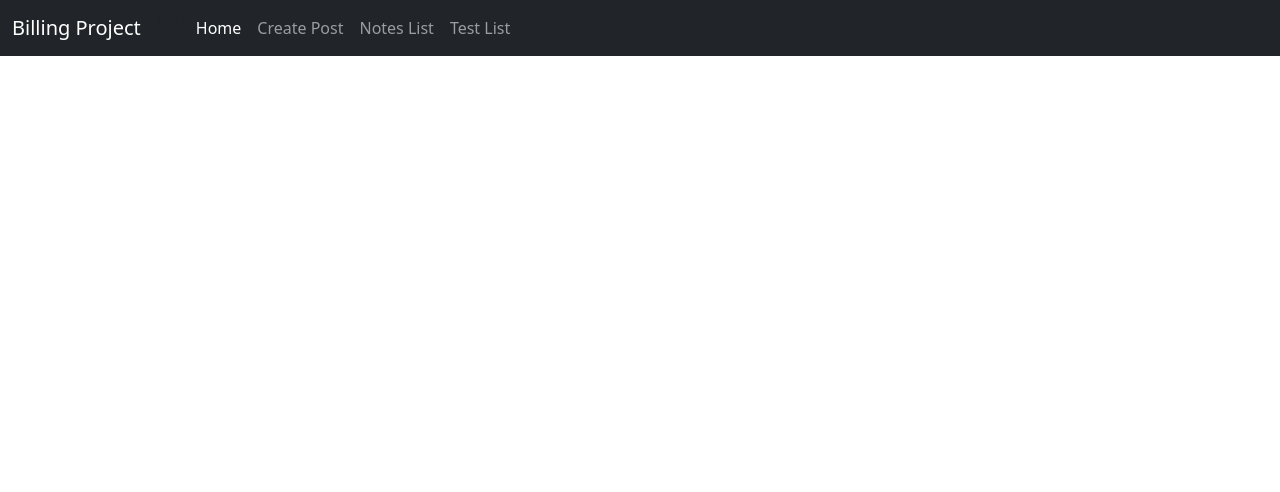
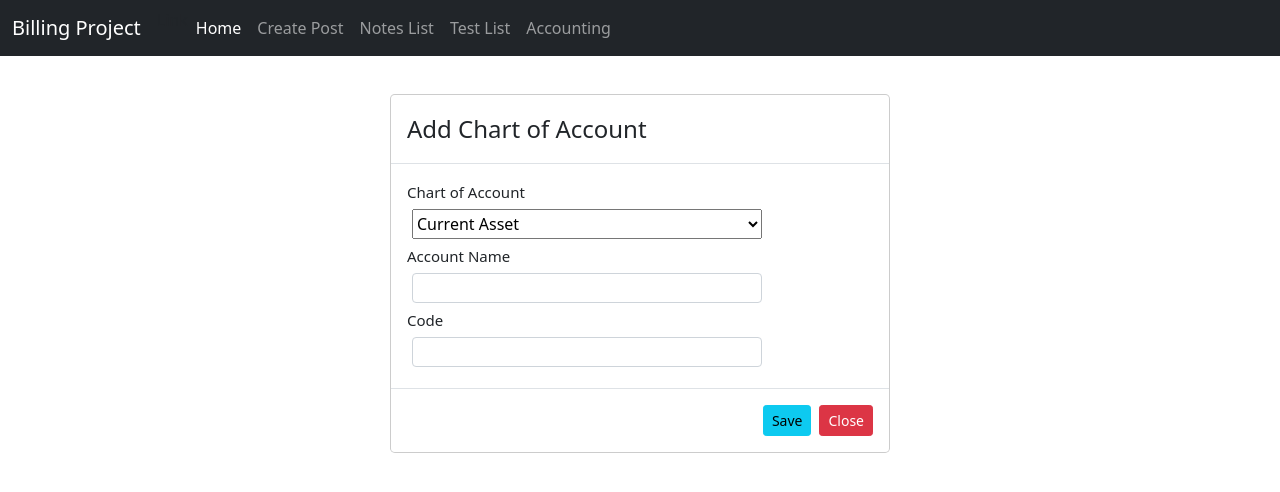
Before and after one commit to joeygracesabusido/django_ldproject, a React (Create React App) app: page /add-chartofaccount in a window 1280 px wide. Shown: the top 492 px of the page. Built offline with nearby package versions, Linux system fonts and the light colour scheme.

Commit message:
Edited 9.23.21 5:13PM

```diff
--- a/package.json
+++ b/package.json
@@ -14,6 +14,7 @@
     "react-dom": "^17.0.2",
     "react-router-dom": "^5.3.0",
     "react-scripts": "4.0.3",
+    "react-select": "^4.3.1",
     "reactstrap": "^8.10.0",
     "web-vitals": "^1.1.2"
   },
--- a/src/App.js
+++ b/src/App.js
@@ -22,6 +22,8 @@ import ListNote from './components/ListNote';
 import EditNotes from './components/EditNotes';
 import Testsearch from './components/Testseacrh';
 
+import Addchartofaccount from './components/Addchartofaccount';
+
 
 
 function App() {
@@ -36,6 +38,7 @@ function App() {
         <Route path="/note-list/" component={ListNote}/>
         <Route path="/note-update/:id" component={EditNotes}/>
         <Route path="/test-list/" component={Testsearch}/>
+        <Route path="/add-chartofaccount/" component={Addchartofaccount}/>
       {/* <div className="app"> */}
 
         {/* <div className="container"> */}
--- /dev/null
+++ b/src/components/Addchartofaccount.js
@@ -0,0 +1,171 @@
+import React, { useState } from 'react';
+import { Link } from 'react-router-dom';
+import Select from 'react-select';
+import axios from 'axios';
+
+
+const options = [
+    { value: 'Current Asset', label: 'Current Asset' },
+    { value: 'Non-Current Asset', label: 'Non-Current Asset' },
+    { value: 'Current Liability', label: 'Current Liability' },
+    { value: 'Non-Current Liability', label: 'Non-Current Liability' },
+    { value: 'Equity', label: 'Equity' },
+    { value: 'Income', label: 'Income' },
+    { value: 'Cost OF Sale Expense', label: 'Cost OF Sale Expense' },
+    { value: 'General and Adminimistrative Expense', label: 'General and Adminimistrative Expense' },
+  ]
+
+const inputStyle = {
+width: '350px',
+display: 'inline-block',
+height: '30px',
+margin: '5px'
+// margin: '0 auto'
+
+};
+
+const labelStyle = {
+width: '150px',
+fontSize: '15px',
+display: 'inline-block'
+
+};
+
+const selectStyle = {
+    width: '50px',
+    fontSize: '11px',
+    display: 'inline-block'
+
+    };
+
+const Addchartofaccount = ({history}) => {
+
+    const [showModal, setshowModal] = useState(true);
+    const [selectOption, setSelectOption] = useState('');
+
+    const [accountname, setAccountname] = useState('');
+    const [code, setCode] = useState('');
+
+    const manageState = () => {
+
+        setshowModal(!setshowModal)
+      };
+
+    // const onSelect = (e) => {
+    //     setSelectOption(e.target.value);
+
+    // };
+
+    const changeoption = (newOption) => {
+        setSelectOption(newOption)
+      }
+
+
+
+    const onAccount = (e) => {
+        setAccountname(e.target.value);
+
+    };
+
+    const onCode = (e) => {
+        setCode(e.target.value);
+
+    };
+
+    const AddChartofAcct = async () => {
+        let formfield = new FormData()
+
+        formfield.append('trialBalance_chart', selectOption)
+        formfield.append('account_name', accountname)
+        formfield.append('code', code)
+
+        await axios({
+            method: 'POST',
+            url: `/accountingModule/chartsofaccount-post/`,
+            data: formfield
+
+        }).then ((response) => {
+            console.log(response.data)
+            // history.push('/')
+        })
+    }
+
+
+    return (
+        <>
+        <div style={{ marginTop: 70 }}>
+
+        </div>
+
+        {manageState && (
+        <div className="" id="addnewlist">
+
+          <div className="modal-dialog">
+            <div className="modal-content">
+              <div className="modal-header">
+                <h4 className="modal-title">Add Chart of Account</h4>
+              </div>
+
+               <div className="modal-body">
+                    <label style={labelStyle}>Chart of Account</label>
+                    <select style={inputStyle}
+                        onChange={(event) => changeoption(event.target.value)}
+                        value={selectOption}
+                        >
+                        <option value="Current Asset">Current Asset</option>
+                        <option value="Non-Current Asset">Non-Current Asset</option>
+                        <option value="Current Liability">Current Liability</option>
+                        <option value="Non-Current Liability">Non-Current Liability</option>
+                        <option value="Equity">Equity</option>
+                        <option value="Income">Income</option>
+                        <option value="Cost OF Sale Expense">Cost OF Sale Expense</option>
+                        <option value="General and Adminimistrative Expense">General and Adminimistrative Expense</option>
+
+
+                        </select>
+
+                    {/* <Select  options ={options}
+                    data-name='trialBalance_chart'
+                    onChange={(event) => changeoption(event.target.value)}
+                    // value={options.value}
+                    value = {selectOption}
+                    style={selectStyle}
+                    /> */}
+
+                    <label style={labelStyle}>Account Name</label>
+                    <input
+                    type="input"
+                    data-name='account_name'
+                    className="form-control"
+                      onChange={onAccount}
+                      value={accountname}
+                    style={inputStyle}
+
+                    />
+
+                    <label style={labelStyle}>Code</label>
+                    <input
+                    type="input"
+                    data-name='code'
+                    className="form-control"
+                      onChange={onCode}
+                      value={code}
+                    style={inputStyle}
+
+                    />
+
+              </div>
+
+              <div className="modal-footer">
+                <button className="btn btn-sm btn-info" onClick={AddChartofAcct} >Save</button>
+                <Link to='/' className="btn btn-sm btn-danger">Close</Link>
+              </div>
+                </div>
+                </div>
+            </div>
+        )}
+        </>
+    )
+}
+
+export default Addchartofaccount
--- a/src/components/Navbar.js
+++ b/src/components/Navbar.js
@@ -27,6 +27,9 @@ const Navbar = () => {
                             <li className="nav-dropdown">
                                 <Link className="nav-link" to="/test-list/">Test List</Link>
                             </li>
+                            <li className="nav-dropdown">
+                                <Link className="nav-link" to="/add-chartofaccount/">Accounting</Link>
+                            </li>
 
 
                         </ul>
```
Also changed, not shown: 1 other file (tests, documents, lock files or other folders).
